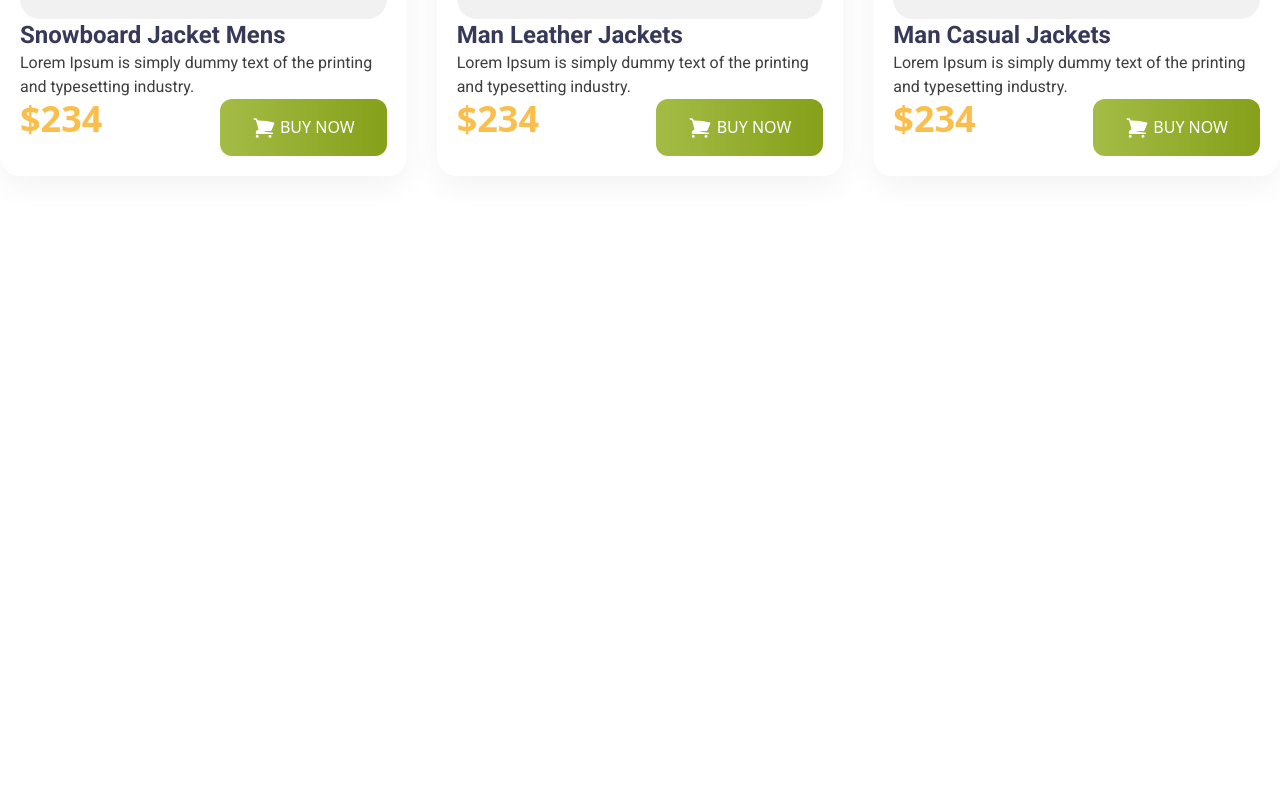
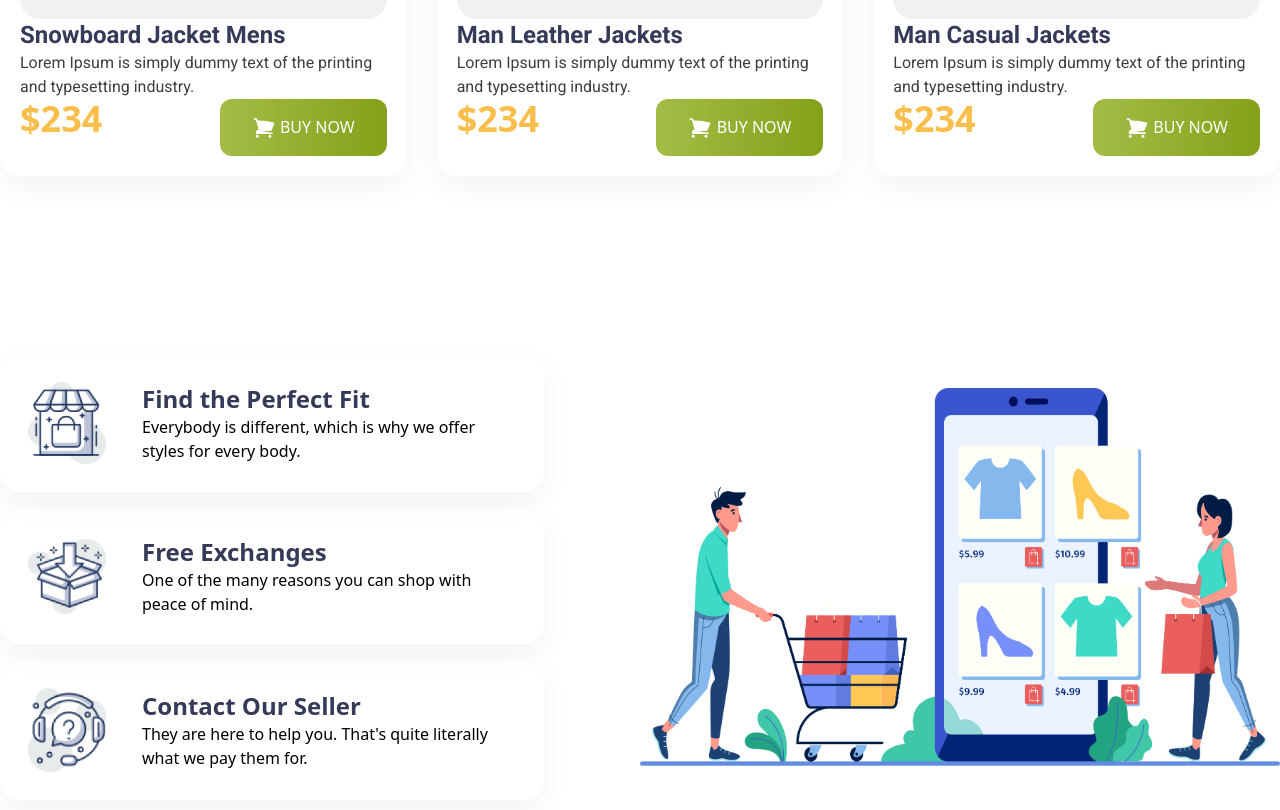
Before and after one commit to Sazid99246/penguin-fashion, a plain HTML site: page index.html in a window 1280 px wide. Shown: the part 1853-2663 px from the top of the page. Before the commit the page ends 2077 px from the top, so only its background shows below. Drawn offline with nearby package versions, Linux system fonts and the light colour scheme.

Commit message:
features section added

```diff
--- a/index.html
+++ b/index.html
@@ -168,7 +168,33 @@
                     </div>
                 </div>
             </div>
+        </section>
+        <!-- Features -->
+        <section class="mt-[130px] mb-[200px] gap-x-24 flex items-center justify-center">
+            <div class="flex flex-col gap-4">
+                <div class="flex items-center gap-9 p-7 shadow-[0_10px_30px_0_rgba(0,0,0,0.05)] rounded-[20px]">
+                    <img class="w-[78px]" src="assets/icons/house.png" alt="">
+                    <div>
+                        <h3 class="text-[#363958] text-2xl font-bold">Find the Perfect Fit</h3>
+                        <p>Everybody is different, which is why we offer styles for every body.</p>
+                    </div>
+                </div>
+                <div class="flex items-center gap-9 p-7 shadow-[0_10px_30px_0_rgba(0,0,0,0.05)] rounded-[20px]">
+                    <img class="w-[78px]" src="assets/icons/box.png" alt="">
+                    <div>
+                        <h3 class="text-[#363958] text-2xl font-bold">Free Exchanges</h3>
+                        <p>One of the many reasons you can shop with peace of mind.</p>
+                    </div>
+                </div>
+                <div class="flex items-center gap-9 p-7 shadow-[0_10px_30px_0_rgba(0,0,0,0.05)] rounded-[20px]">
+                    <img class="w-[78px]" src="assets/icons/question.png" alt="">
+                    <div>
+                        <h3 class="text-[#363958] text-2xl font-bold">Contact Our Seller</h3>
+                        <p>They are here to help you. That's quite literally what we pay them for.</p>
+                    </div>
+                </div>
             </div>
+            <img class="w-1/2" src="assets/images/shopping.png" alt="">
         </section>
     </main>
     <footer>
```
